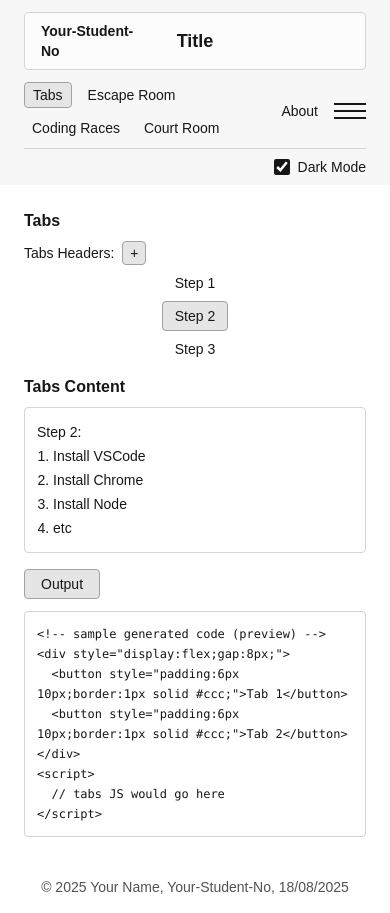
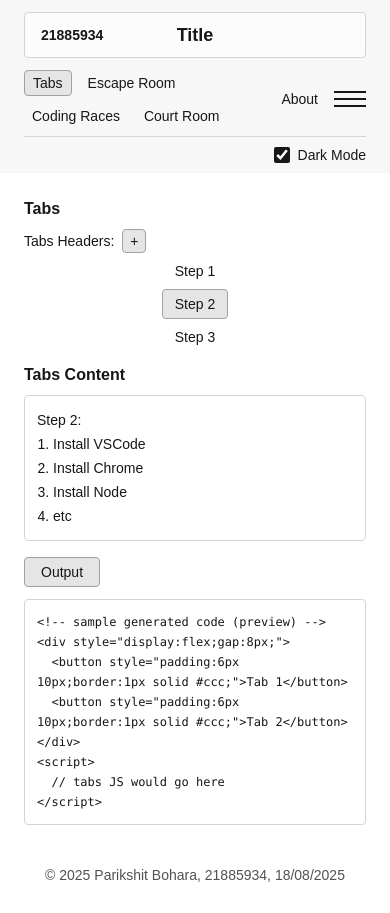
Before and after one commit to ParikshitBohara/cwaassesment, a Next.js app: page / in a window 390 px wide. Built offline with nearby package versions, Linux system fonts and the light colour scheme.

Commit message:
chore: start hamburger menu feature branch

```diff
--- a/src/app/layout.tsx
+++ b/src/app/layout.tsx
@@ -23,8 +23,8 @@ export const metadata: Metadata = {
 };
 
 // === Your details (edit) ===
-const STUDENT_NO = "Your-Student-No";
-const STUDENT_NAME = "Your Name";
+const STUDENT_NO = "21885934";
+const STUDENT_NAME = "Parikshit Bohara";
 
 export default function RootLayout({
   children,
```
